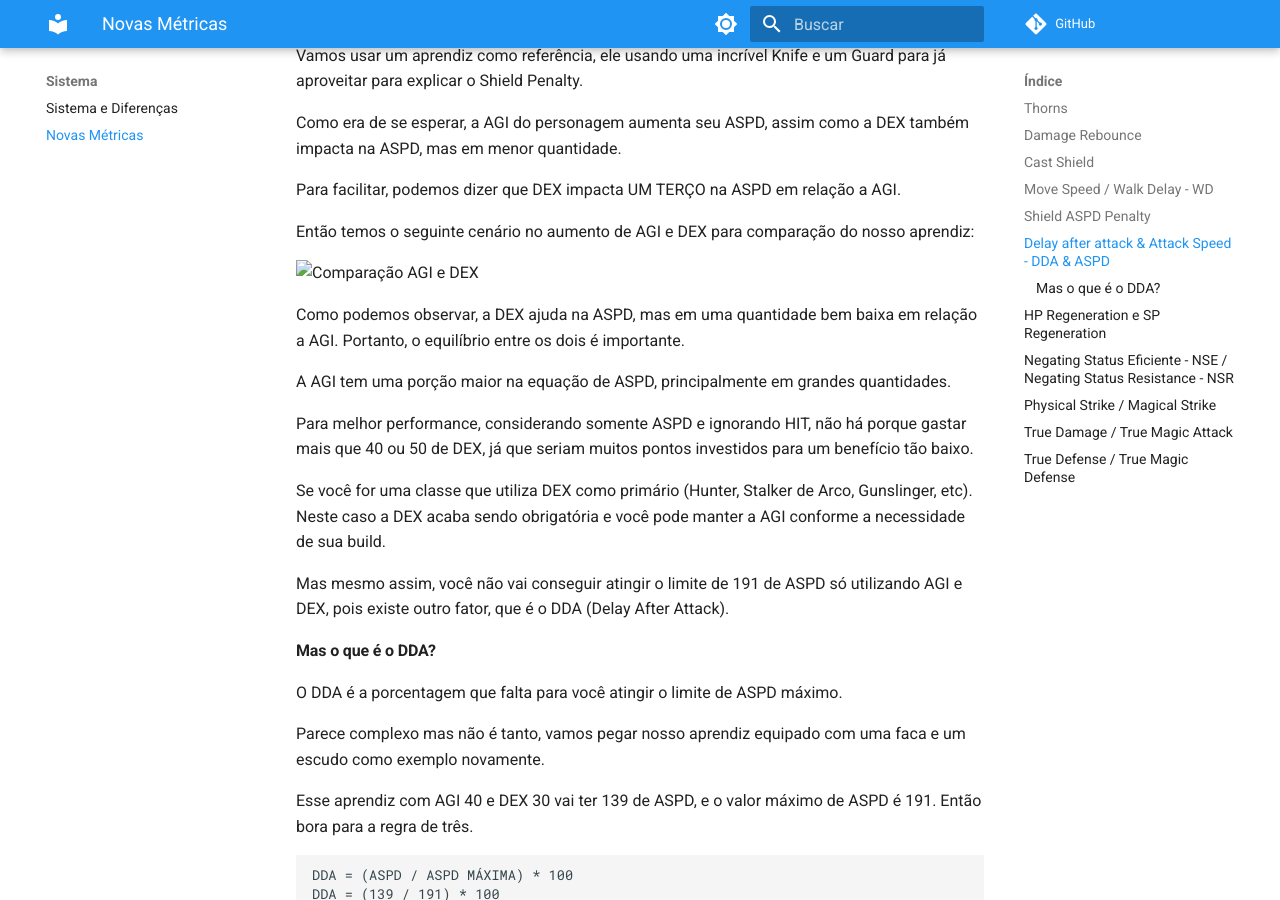
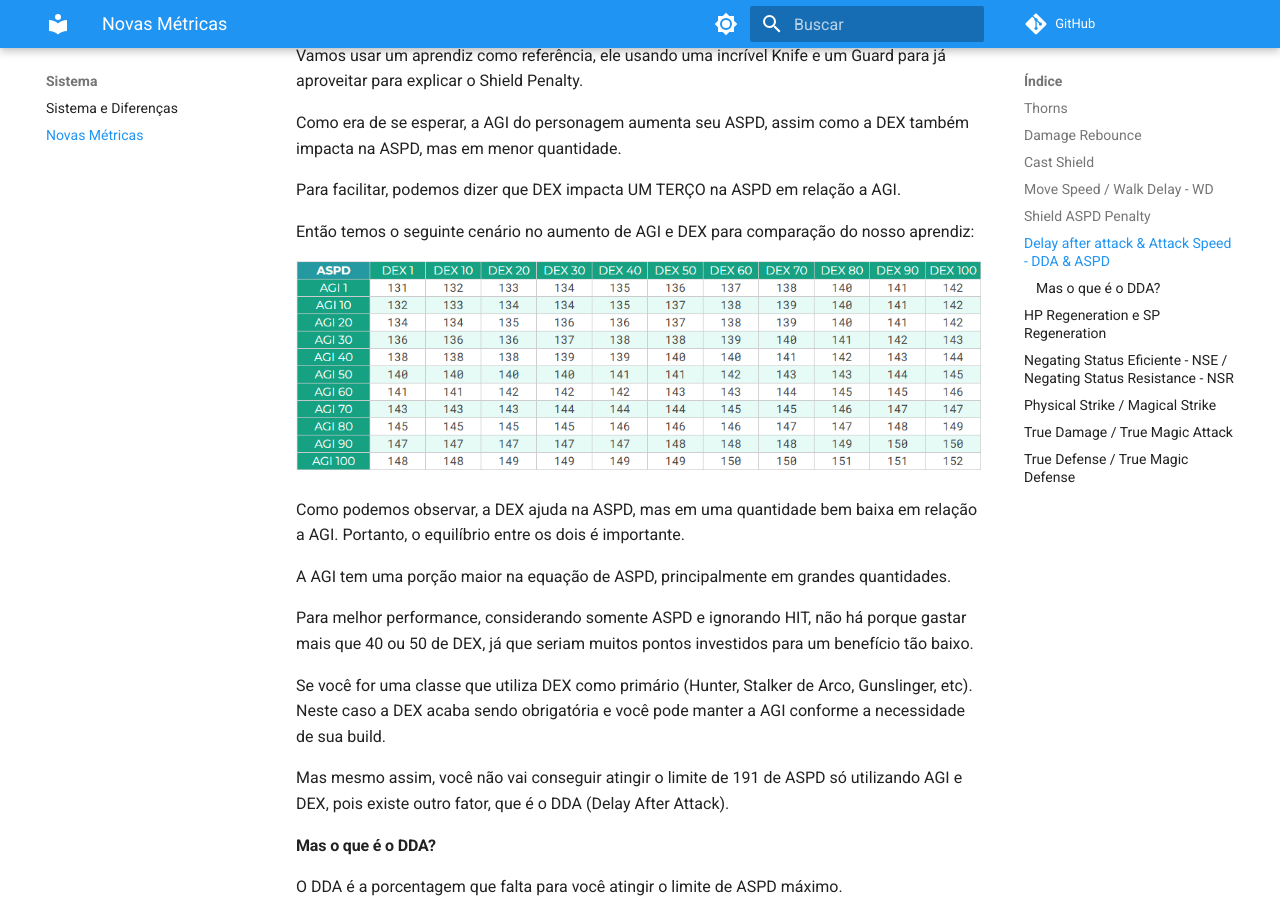
Before and after one commit to mythofyggdrasil/mythofyggdrasil.github.io, an MkDocs documentation site: the page built from docs/metricas.md, in a window 1280 px wide and 900 px high, scrolled down 2503 px. Built offline with MkDocs 1.6.1 and Material for MkDocs 9.7.7, drawn with Linux system fonts in a browser that asks for light colours; comment, search, counter and statistics services are not loaded.

Commit message:
Update metricas.md

```diff
--- a/docs/metricas.md
+++ b/docs/metricas.md
@@ -80,7 +80,7 @@ Para facilitar, podemos dizer que DEX impacta UM TERÇO na ASPD em relação a A
 
 Então temos o seguinte cenário no aumento de AGI e DEX para comparação do nosso aprendiz:
 
-![Comparação AGI e DEX](/docs/assets/images/guide_images/image154.png)
+![Comparação AGI e DEX](/assets/images/guide_images/image154.png)
 
 Como podemos observar, a DEX ajuda na ASPD, mas em uma quantidade bem baixa em relação a AGI. Portanto, o equilíbrio entre os dois é importante.
 
@@ -127,7 +127,7 @@ Moleza né? 🔥💚
 
 Então você precisa entender o que vale a pena para o seu personagem, pois quanto menor a ASPD que você tem, maior o DDA e vice-versa.
 
-![Gráfico de exemplo DDA/ASPD](/docs/assets/images/guide_images/image30.png)
+![Gráfico de exemplo DDA/ASPD](/assets/images/guide_images/image30.png)
 
 Muitas vezes quando você tiver um alto ASPD será melhor um bônus de redução de DDA, assim como o contrário também é verdadeiro.
 
```
